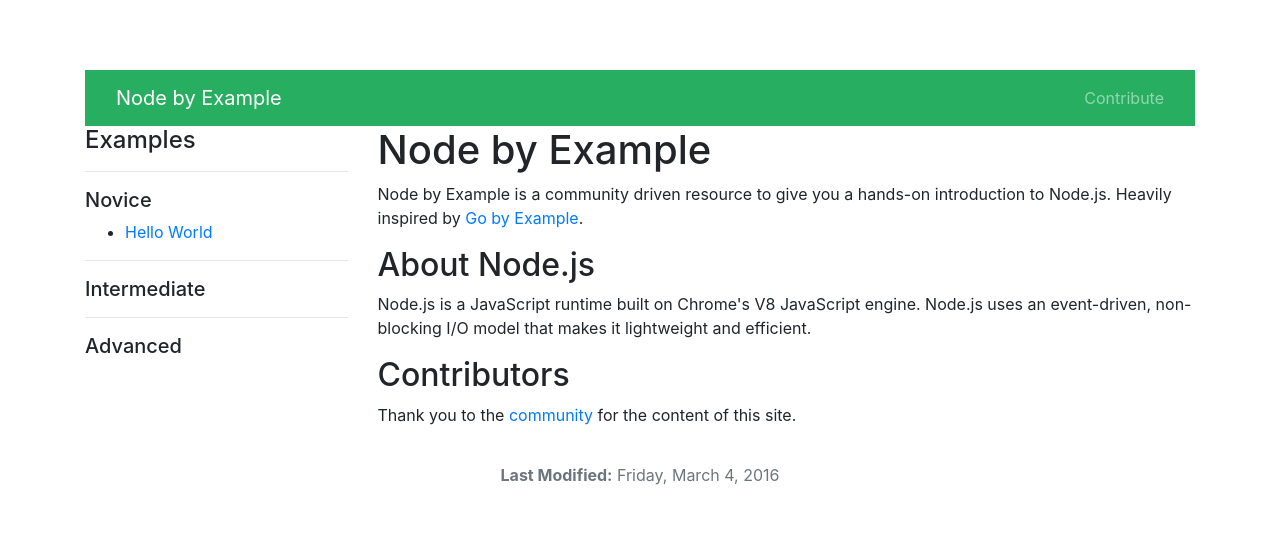
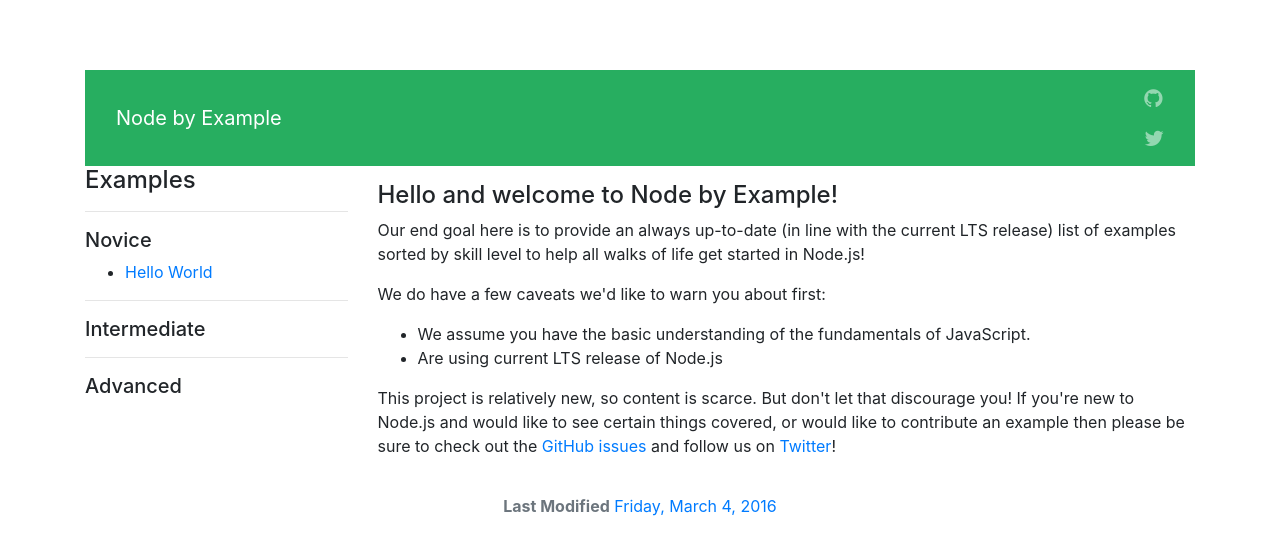
Before and after one commit to foxpjustin/node-by-example, a plain HTML site: page index.html in a window 1280 px wide. Drawn offline with nearby package versions, Linux system fonts and the light colour scheme.

Commit message:
Update 2016-03-04T20:54:09.121Z

```diff
--- a/index.html
+++ b/index.html
@@ -2,11 +2,12 @@
 <html lang="en">
 
 <head>
-  <title>Node by Example</title>
+  <title>Node by Example - Intro</title>
   <meta charset="utf-8">
   <meta name="viewport" content="width=device-width, initial-scale=1, shrink-to-fit=no, user-scalable=no">
   <meta http-equiv="x-ua-compatible" content="ie=edge">
-  <link rel="stylesheet" href="https://maxcdn.bootstrapcdn.com/bootstrap/4.0.0-alpha.2/css/bootstrap.min.css">
+  <link rel="stylesheet" href="//cdnjs.cloudflare.com/ajax/libs/twitter-bootstrap/4.0.0-alpha.2/css/bootstrap.min.css">
+  <link rel="stylesheet" href="//cdnjs.cloudflare.com/ajax/libs/font-awesome/4.5.0/css/font-awesome.min.css">
   <link rel="stylesheet" href="//cdnjs.cloudflare.com/ajax/libs/highlight.js/9.1.0/styles/railscasts.min.css">
   <script src="//cdnjs.cloudflare.com/ajax/libs/highlight.js/9.1.0/highlight.min.js"></script>
   <style>
@@ -28,7 +29,9 @@
     <nav class="navbar navbar-full navbar-fixed-top navbar-dark">
       <div class="container"><a href="/" title="Node by Example" class="navbar-brand">Node by Example</a>
         <ul class="nav navbar-nav pull-md-right">
-          <li class="nav-item"><a href="https://github.com/joshmanders/node-by-example" class="nav-link">Contribute</a>
+          <li class="nav-item"><a href="https://github.com/joshmanders/node-by-example" title="Node by Example on GitHub" class="nav-link"><span class="fa fa-github fa-lg"></span></a>
+          </li>
+          <li class="nav-item"><a href="https://twitter.com/nodebyexample" title="Node by Example on Twitter" class="nav-link"><span class="fa fa-twitter fa-lg"></span></a>
           </li>
         </ul>
       </div>
@@ -49,18 +52,23 @@
           <h5 id="advanced">Advanced</h5>
         </div>
         <div class="col-md-9 content-col">
-          <h1 id="node-by-example">Node by Example</h1>
-          <p>Node by Example is a community driven resource to give you a hands-on introduction to Node.js. Heavily inspired by <a href="https://gobyexample.com">Go by Example</a>.</p>
-          <h2 id="about-node-js">About Node.js</h2>
-          <p>Node.js is a JavaScript runtime built on Chrome&#39;s V8 JavaScript engine. Node.js uses an event-driven, non-blocking I/O model that makes it lightweight and efficient.</p>
-          <h2 id="contributors">Contributors</h2>
-          <p>Thank you to the <a href="https://github.com/joshmanders/node-by-example/graphs/contributors">community</a> for the content of this site.</p>
+          <h4 id="hello-and-welcome-to-node-by-example-">Hello and welcome to Node by Example!</h4>
+          <p>Our end goal here is to provide an always up-to-date (in line with the current LTS release) list of examples sorted by skill level to help all walks of life get started in Node.js!</p>
+          <p>We do have a few caveats we&#39;d like to warn you about first:</p>
+          <ul>
+            <li>We assume you have the basic understanding of the fundamentals of JavaScript.</li>
+            <li>Are using current LTS release of Node.js</li>
+          </ul>
+          <p>This project is relatively new, so content is scarce. But don&#39;t let that discourage you! If you&#39;re new to Node.js and would like to see certain things covered, or would like to contribute an example then please be sure to check out the
+            <a
+            href="https://github.com/joshmanders/node-by-example/issues">GitHub issues</a>&nbsp;and follow us on <a href="https://twitter.com/nodebyexample">Twitter</a>!</p>
         </div>
       </div>
     </div>
   </div>
   <nav style="padding-top:20px" class="navbar-fixed-bottom navbar-light bg-faded">
-    <p class="text-md-center text-muted"><strong>Last Modified:</strong> Friday, March 4, 2016</p>
+    <p class="text-md-center text-muted"><strong>Last Modified</strong>  <a href="https://github.com/joshmanders/node-by-example/blob/master/src/index.md">Friday, March 4, 2016</a>
+    </p>
   </nav>
 </body>
 
```
Also changed, not shown: hello-world/index.html (+8 -4 lines).
